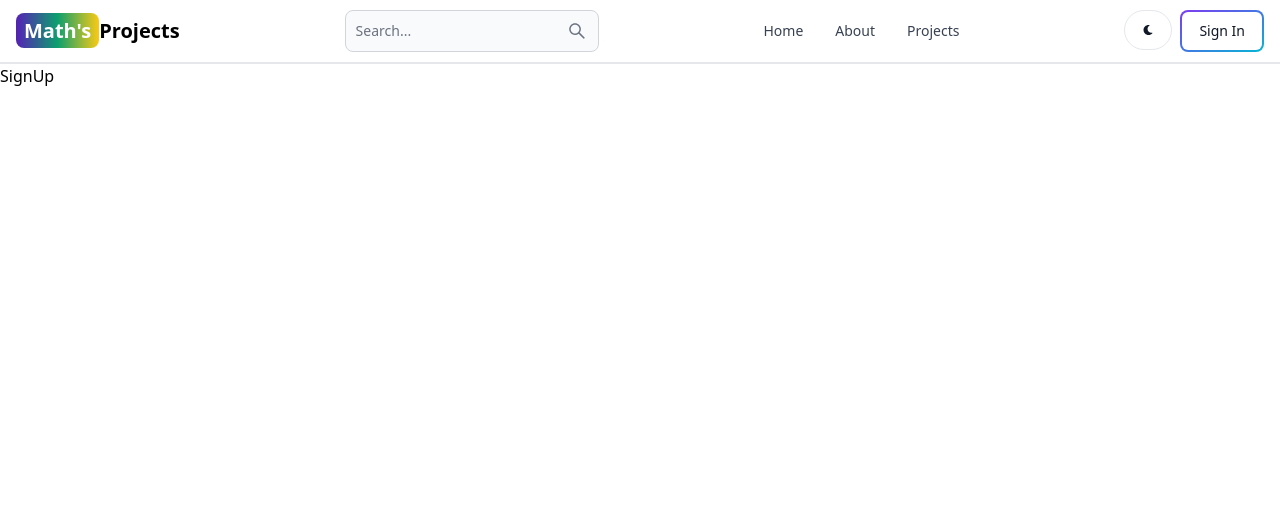
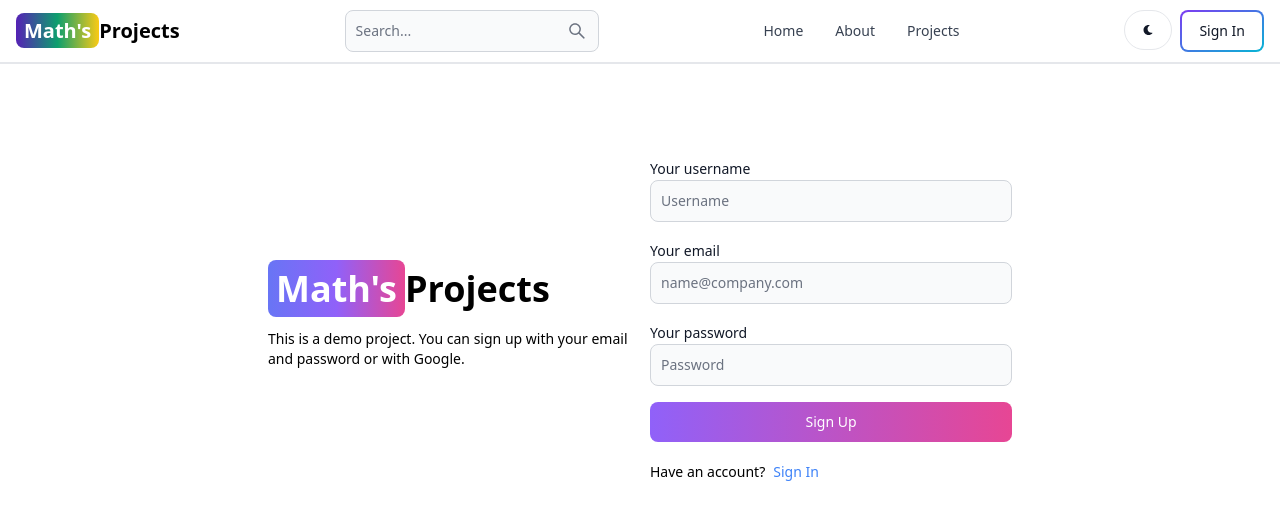
Before and after one commit to MehmetKaldirim/my-all-projects, a React (Vite) app in the folder client/: page /sign-up in a window 1280 px wide. Shown: the top 520 px of the page. Built offline with nearby package versions, Linux system fonts and the light colour scheme.

Commit message:
signup page created

```diff
--- a/client/src/pages/SignUp.jsx
+++ b/client/src/pages/SignUp.jsx
@@ -1,5 +1,55 @@
-import React from "react";
+import { Button, Label, TextInput } from "flowbite-react";
+import { Link } from "react-router-dom";
 
 export default function SignUp() {
-  return <div>SignUp</div>;
+  return (
+    <div className="min-h-screen mt-20">
+      <div className="flex p-3 max-w-3xl mx-auto flex-col md:flex-row md:items-center gap-5">
+        {/* left */}
+        <div className="flex-1">
+          <Link to="/" className="font-bold dark:text-white text-4xl">
+            <span className="px-2 py-1 bg-gradient-to-r from-indigo-500 via-purple-500 to-pink-500 rounded-lg text-white">
+              Math's
+            </span>
+            Projects
+          </Link>
+          <p className="text-sm mt-5">
+            This is a demo project. You can sign up with your email and password
+            or with Google.
+          </p>
+        </div>
+        {/* right */}
+
+        <div className="flex-1">
+          <form className="flex flex-col gap-4">
+            <div>
+              <Label value="Your username" />
+              <TextInput type="text" placeholder="Username" id="username" />
+            </div>
+            <div>
+              <Label value="Your email" />
+              <TextInput
+                type="text"
+                placeholder="name@company.com"
+                id="email"
+              />
+            </div>
+            <div>
+              <Label value="Your password" />
+              <TextInput type="text" placeholder="Password" id="password" />
+            </div>
+            <Button gradientDuoTone="purpleToPink" type="submit">
+              Sign Up
+            </Button>
+          </form>
+          <div className="flex gap-2 text-sm mt-5">
+            <span>Have an account?</span>
+            <Link to="/sign-in" className="text-blue-500">
+              Sign In
+            </Link>
+          </div>
+        </div>
+      </div>
+    </div>
+  );
 }
```
